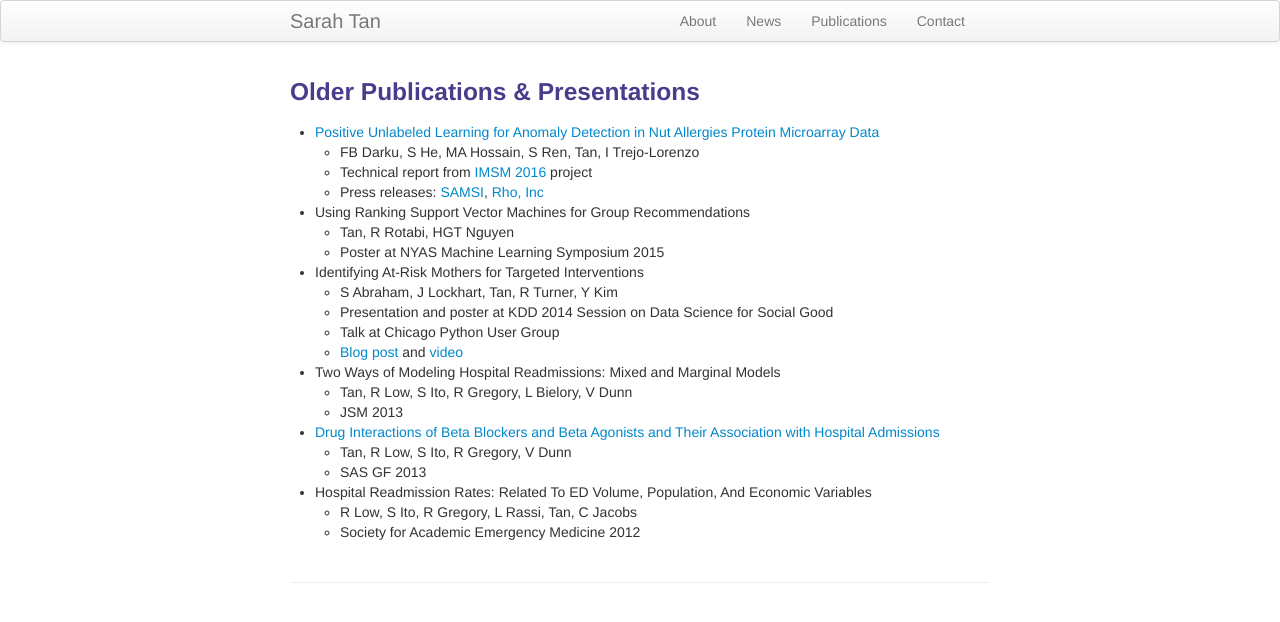
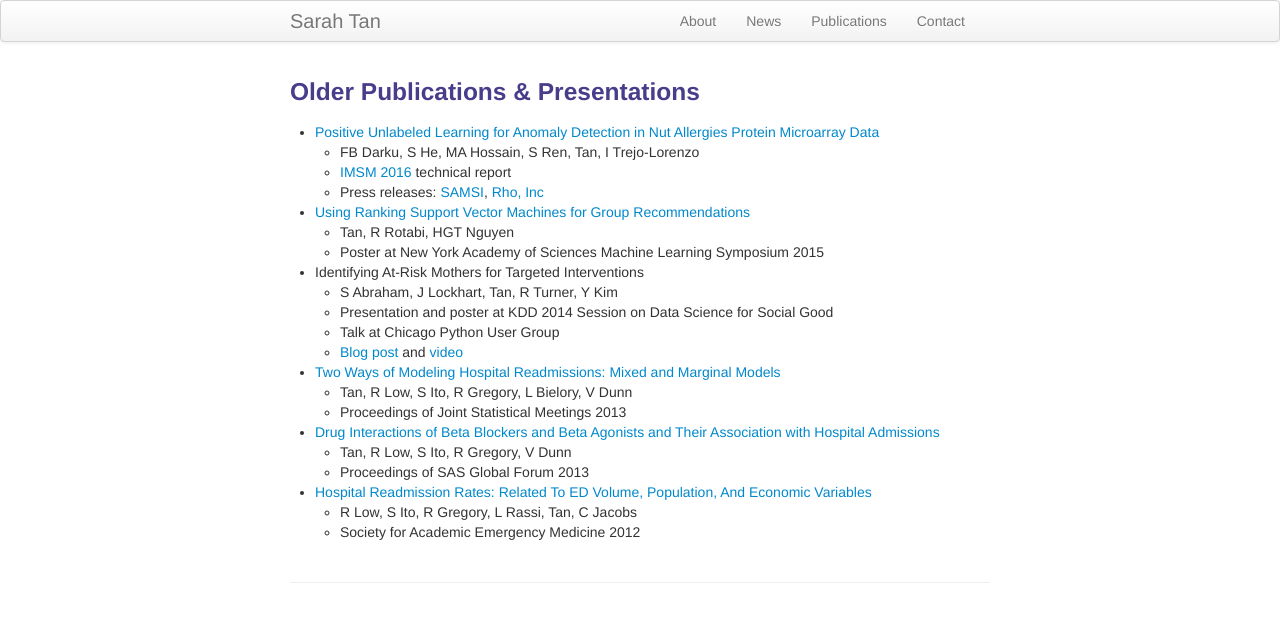
Before and after one commit to shftan/shftan.github.io, a Jekyll site: the page built from olderpublications.md, in a window 1280 px wide. Shown: the top 622 px of the page. Built offline with Jekyll 4.4.1, drawn with Linux system fonts in a browser that asks for light colours.

Commit message:
Update olderpublications.md

```diff
--- a/olderpublications.md
+++ b/olderpublications.md
@@ -9,12 +9,12 @@ keywords: Sarah Tan, Cornell, Statistics, interpretability, causal inference
 </div>
 - [Positive Unlabeled Learning for Anomaly Detection in Nut Allergies Protein Microarray Data](https://www.samsi.info/wp-content/uploads/2016/08/IMSM16_report.pdf)
    - FB Darku, S He, MA Hossain, S Ren, Tan, I Trejo-Lorenzo
-   - Technical report from [IMSM 2016](https://www.samsi.info/programs-and-activities/2016-2017-education-and-outreach-programs-and-workshops/2016-industrial-mathstat-modeling-workshop-for-graduate-students-july-17-27-2016/) project
+   - [IMSM 2016](https://www.samsi.info/programs-and-activities/2016-2017-education-and-outreach-programs-and-workshops/2016-industrial-mathstat-modeling-workshop-for-graduate-students-july-17-27-2016/) technical report
    - Press releases: [SAMSI](https://www.samsi.info/imsm-2016-prepares-graduate-students-real-world-research/), [Rho, Inc](http://resources.rhoworld.com/blog/rho-participates-in-innovative-graduate-student-workshop-for-6th-consecutive-year)
 
-- Using Ranking Support Vector Machines for Group Recommendations
+- [Using Ranking Support Vector Machines for Group Recommendations]({{ BASE_PATH }}/papers/nyas15.pdf)
    - Tan, R Rotabi, HGT Nguyen
-   - Poster at NYAS Machine Learning Symposium 2015
+   - Poster at New York Academy of Sciences Machine Learning Symposium 2015
 
 - Identifying At-Risk Mothers for Targeted Interventions
    - S Abraham, J Lockhart, Tan, R Turner, Y Kim
@@ -22,14 +22,14 @@ keywords: Sarah Tan, Cornell, Statistics, interpretability, causal inference
    - Talk at Chicago Python User Group
    - [Blog post](https://dssg.uchicago.edu/2014/08/27/defining-the-undefinable-measuring-the-unmeasurable/) and [video](https://www.youtube.com/watch?v=AZhvzcxZFTM)
 
-- Two Ways of Modeling Hospital Readmissions: Mixed and Marginal Models
+- [Two Ways of Modeling Hospital Readmissions: Mixed and Marginal Models]({{ BASE_PATH }}/papers/jsm13.pdf)
    - Tan, R Low, S Ito, R Gregory, L Bielory, V Dunn
-   - JSM 2013
+   - Proceedings of Joint Statistical Meetings 2013
 
 - [Drug Interactions of Beta Blockers and Beta Agonists and Their Association with Hospital Admissions](http://support.sas.com/resources/papers/proceedings13/164-2013.pdf)
    - Tan, R Low, S Ito, R Gregory, V Dunn
-   - SAS GF 2013
+   - Proceedings of SAS Global Forum 2013
 
-- Hospital Readmission Rates: Related To ED Volume, Population, And Economic Variables
+- [Hospital Readmission Rates: Related To ED Volume, Population, And Economic Variables]({{ BASE_PATH }}/papers/saem12.pdf)
    - R Low, S Ito, R Gregory, L Rassi, Tan, C Jacobs
    - Society for Academic Emergency Medicine 2012
```
